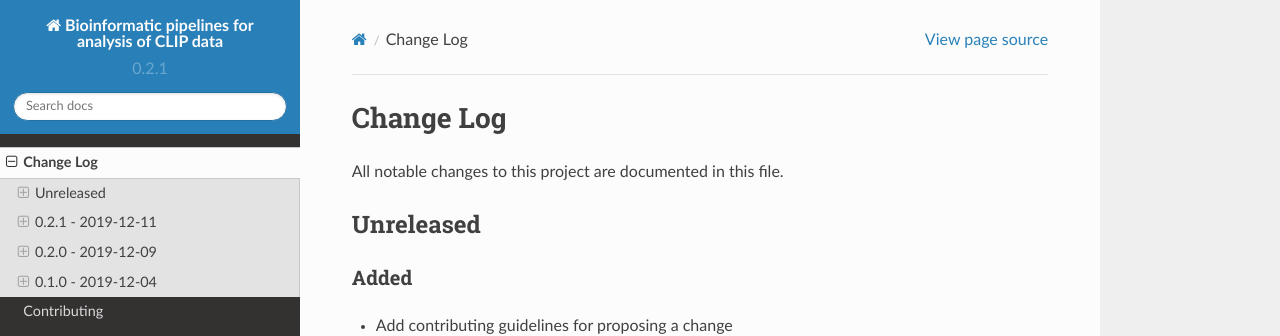
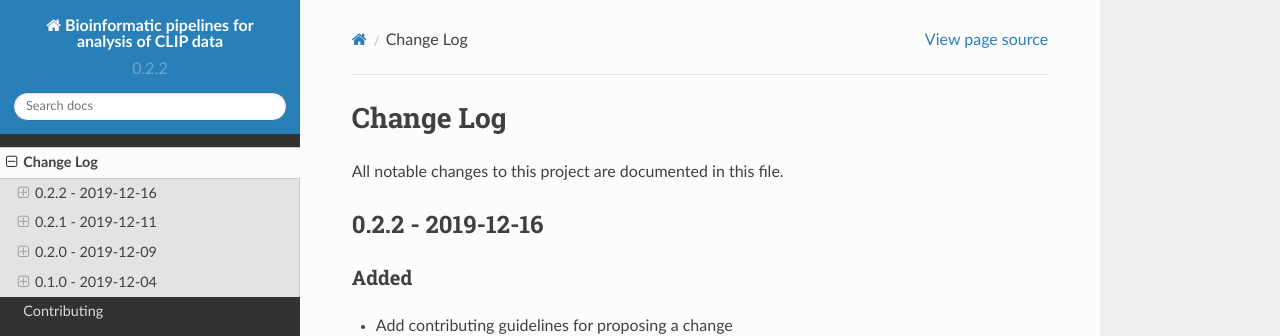
Before and after one commit to kkuret/imaps, a Sphinx documentation site: the page built from docs/CHANGELOG.rst, in a window 1280 px wide and 1209 px high. Shown: the top 336 px of the window. Built offline with Sphinx 7.4.7 and the Read the Docs theme 2.0.0, drawn with Linux system fonts in a browser that asks for light colours.

Commit message:
Prepare release 0.2.2

```diff
--- a/docs/CHANGELOG.rst
+++ b/docs/CHANGELOG.rst
@@ -5,9 +5,9 @@ Change Log
 All notable changes to this project are documented in this file.
 
 
-==========
-Unreleased
-==========
+==================
+0.2.2 - 2019-12-16
+==================
 
 Added
 -----
--- a/imaps/__about__.py
+++ b/imaps/__about__.py
@@ -10,7 +10,7 @@ __url__ = 'https://github.com/jernejule/imaps'
 
 try:
     # __version__ = get_distribution(__title__).version
-    __version__ = '0.2.1'
+    __version__ = '0.2.2'
 except DistributionNotFound:
     # Package is not (yet) installed.
     pass
```
